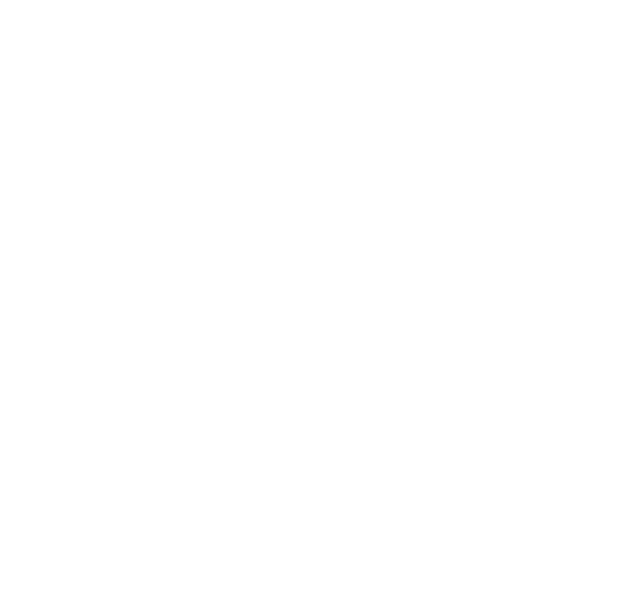
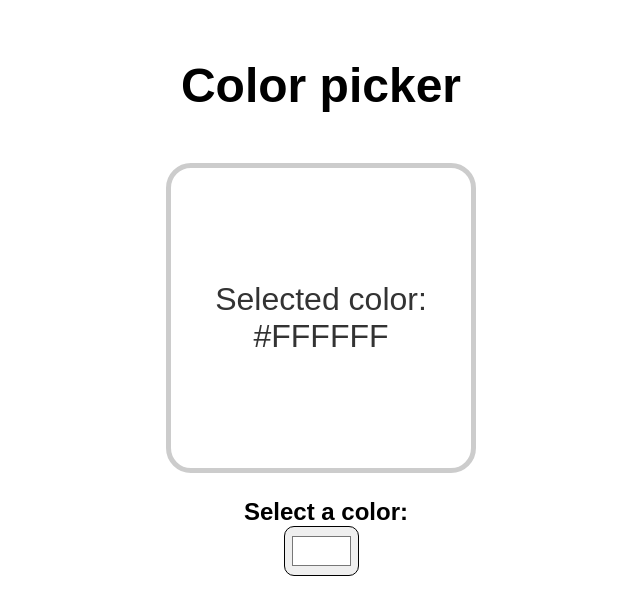
Before and after one commit to lukamrko/brocode-react-course, a React (Vite) app in the folder my-react-app/: page / in a window 1280 px wide. Shown: the top 614 px of the page, without its empty margins (319-959 px from the left). Built offline with nearby package versions, Linux system fonts and the light colour scheme.

Commit message:
Application finish

```diff
--- a/my-react-app/src/App.jsx
+++ b/my-react-app/src/App.jsx
@@ -1,6 +1,9 @@
+import ColorPicker from "./ColorPicker.jsx";
+
 function App() {
 	return (
 		<>
+			<ColorPicker />
 		</>
 	);
 }
--- /dev/null
+++ b/my-react-app/src/ColorPicker.jsx
@@ -0,0 +1,23 @@
+import {useState} from 'react'
+
+function ColorPicker(){
+    const [color, setColor] = useState("#FFFFFF");
+
+
+    function handleColorChange(event){
+        setColor(event.target.value)
+    }
+
+    return(
+        <div className="color-picker-container">
+            <h1>Color picker</h1>
+            <div className="color-display" style={{backgroundColor: color}}>
+                <p>Selected color: {color}</p>
+            </div>
+            <label>Select a color:</label>
+            <input type="color" value={color} onChange={handleColorChange}></input>
+        </div>
+    );
+}
+
+export default ColorPicker;
--- a/my-react-app/src/index.css
+++ b/my-react-app/src/index.css
@@ -0,0 +1,46 @@
+body {
+    font-family: Arial, sans-serif;
+}
+
+.color-picker-container {
+    display: flex;
+    flex-direction: column;
+    align-items: center;
+}
+
+h1 {
+    margin: 50px;
+    font-size: 3em;
+}
+
+.color-display {
+    width: 300px;
+    height: 300px;
+    display: flex;
+    justify-content: center;
+    align-items: center;
+    border: 5px solid hsl(0, 0%, 80%);
+    border-radius: 25px;
+    margin-bottom: 25px;
+    transition: 0.25s ease;
+}
+
+.color-display p {
+    color: hsl(0, 0%, 20%);
+    font-size: 2rem;
+    text-align: center;
+}
+
+label {
+    font-size: 1.5rem;
+    font-weight: bold;
+    margin-left: 10px;
+}
+
+input[type="color"]{
+    width: 75px;
+    height: 50px;
+    padding: 5px;
+    border-radius: 10px;
+    border: 3px solid hsl(0, 0%, 80%)),
+}
```
